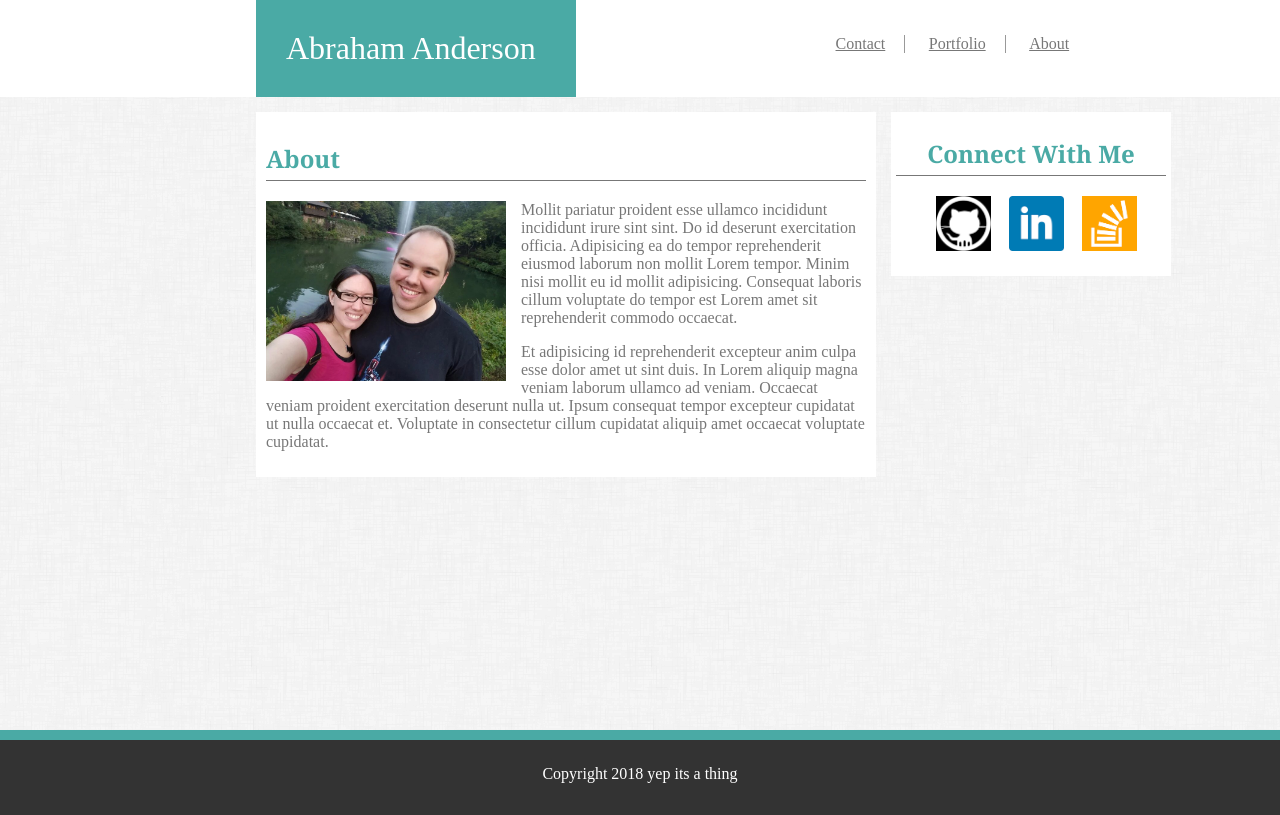
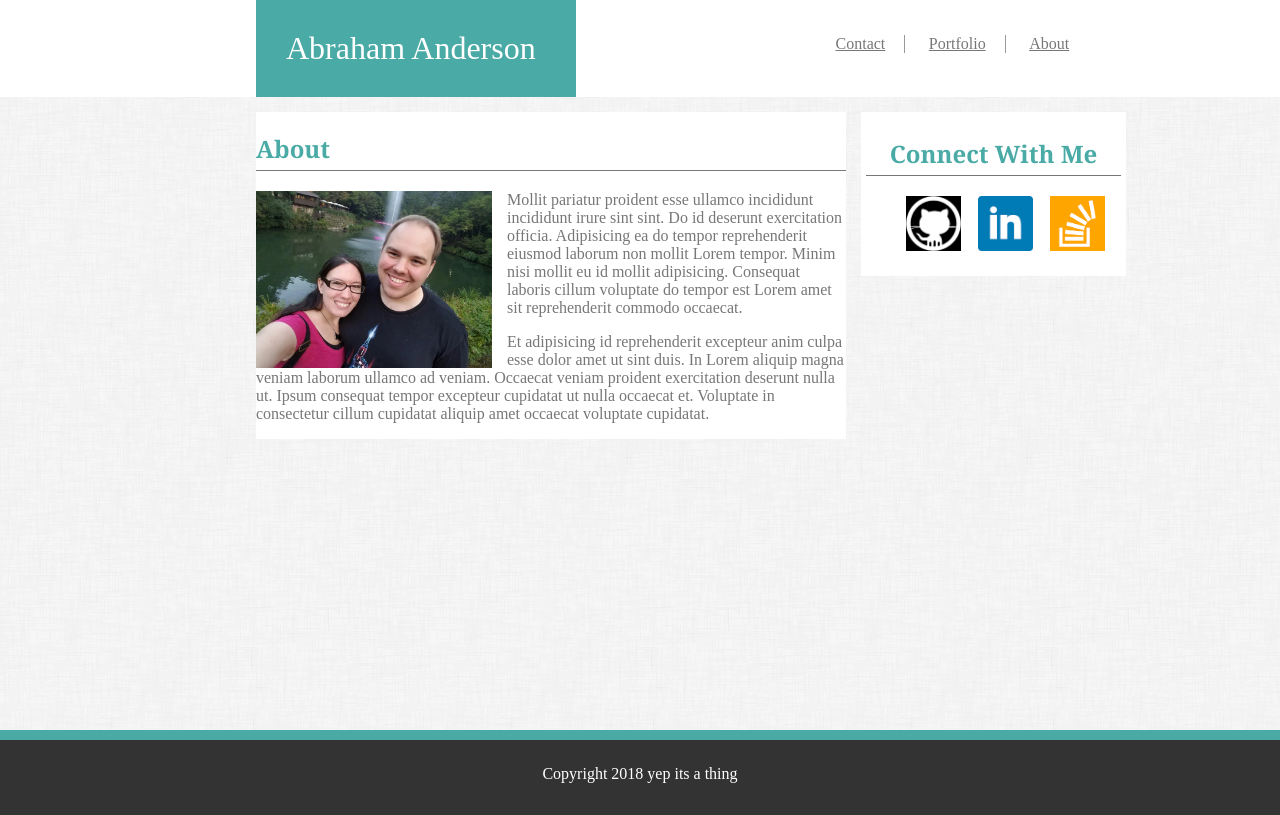
Before and after one commit to Dabea/responsive-Portfolio, a plain HTML site: page index.html in a window 1280 px wide. Drawn offline with Linux system fonts and the light colour scheme.

Commit message:
margin issues

```diff
--- a/assets/css/style.css
+++ b/assets/css/style.css
@@ -74,19 +74,18 @@ a:hover {
 /* Main Content **/
 .main-content {
 
-    width:60%;
-    margin: 0 15px;
-    padding: 10px;
 
 }
 
    .main-content {
     float: left;
     background-color: #ffffff;
-        width:600px;
-        max-width: 650px;
+        width:590px;
+        max-width: 590px;
         margin-left: 20%;
         position: relative;
+        margin:0 15px;
+        margin-left: 20%;
     }
 
 
@@ -124,12 +123,11 @@ a:hover {
 
 /** Conntact Area **/
 .contact-content {
-    min-width: 270px;
-    width:270px;
+    min-width: 255px;
+    width:255px;
     background-color: #ffffff;
     overflow: auto;
     margin: 15px;
-    margin-left:  35px;
     padding:5px;
 }
 
```
